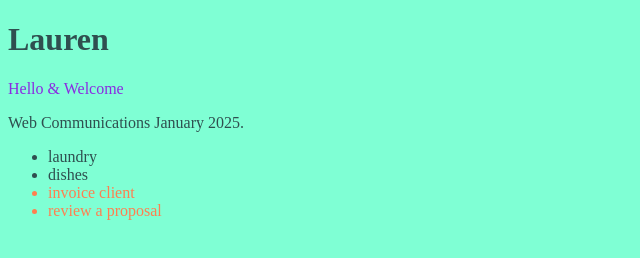
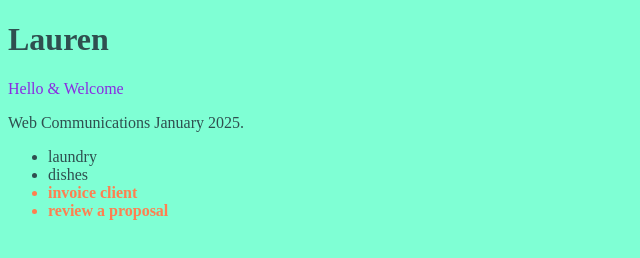
Before and after one commit to LaurenHollamby/web_comms_first_repo, a plain HTML site: page index.html in a window 1280 px wide. Shown: the full height of the page, 0-640 px from the left. Drawn offline with Linux system fonts and the light colour scheme.

Commit message:
Add bold font
Add bold font to business elements of UL

```diff
--- a/style.css
+++ b/style.css
@@ -8,5 +8,5 @@ body{
 }
 
 .business{
-    color: coral;
+    color: coral; font-weight: bold;
 }
```
